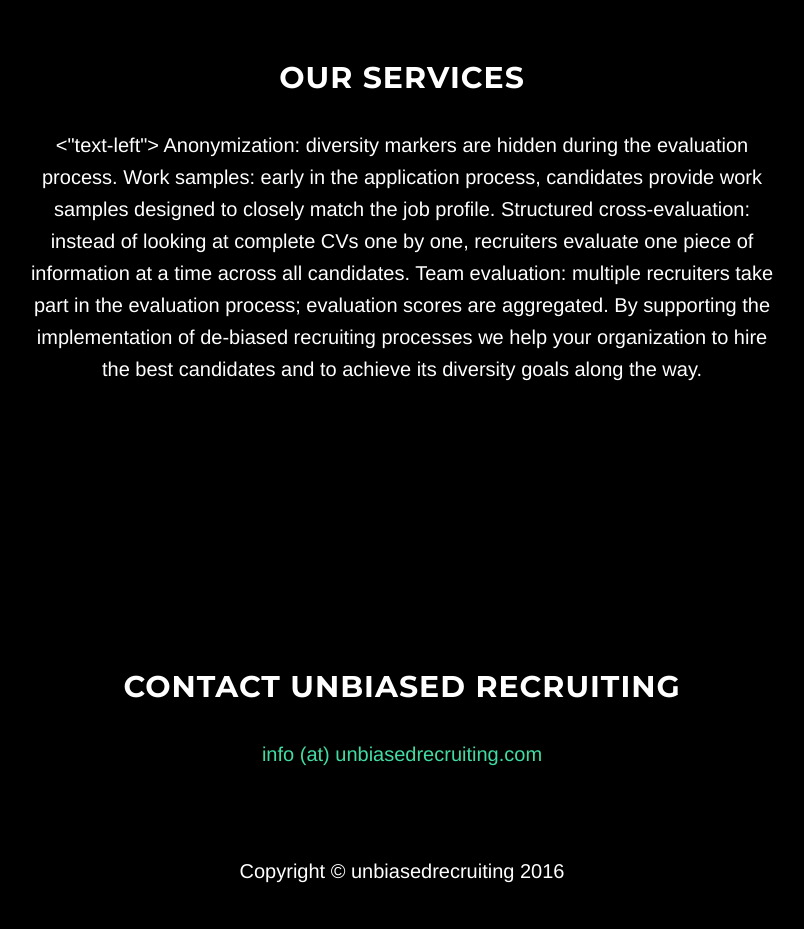
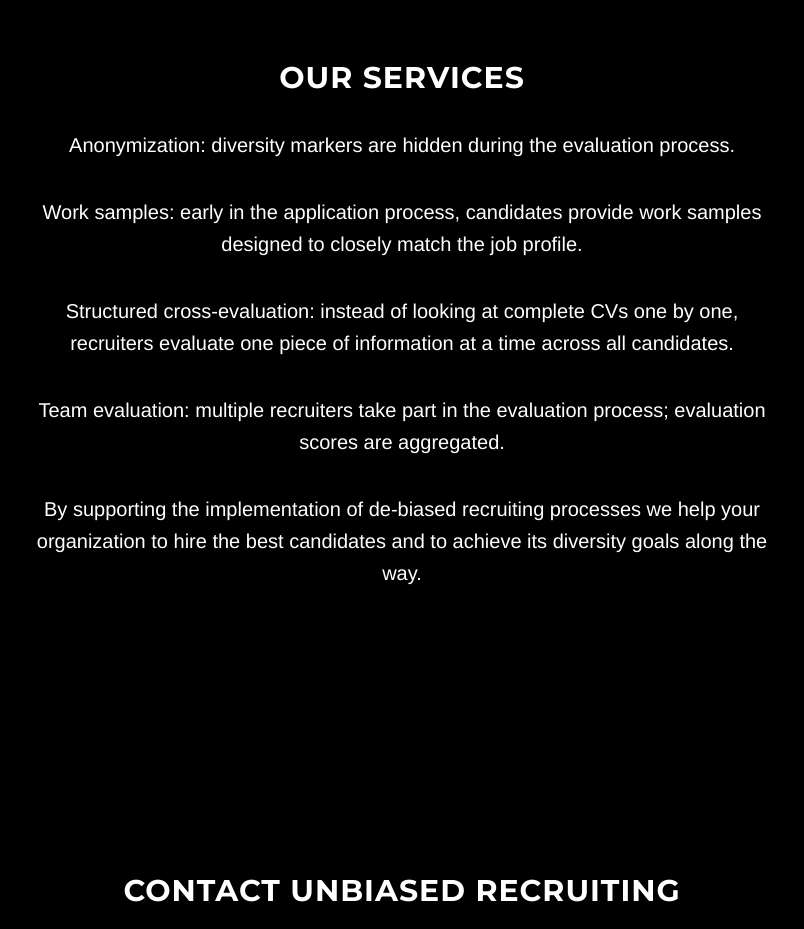
Before and after one commit to ch0pp3/ch0pp3.github.io, a website: page index.html in a window 1280 px wide. Shown: the part 1860-2789 px from the top of the page, without its empty margins (238-1042 px from the left). Drawn offline with nearby package versions, Linux system fonts and the light colour scheme; some packages are replaced by stand-ins of ours.

Commit message:
Update index.html

```diff
--- a/index.html
+++ b/index.html
@@ -102,13 +102,11 @@
         <div class="row">
             <div class="col-lg-8 col-lg-offset-2">
                 <h2>our services</h2>
-                <p><"text-left">
-                Anonymization: diversity markers are hidden during the evaluation process.
-                Work samples: early in the application process, candidates provide work samples designed to closely match the job profile.
-                Structured cross-evaluation: instead of looking at complete CVs one by one, recruiters evaluate one piece of information at a time across all candidates.
-                Team evaluation: multiple recruiters take part in the evaluation process; evaluation scores are aggregated.
-                By supporting the implementation of de-biased recruiting processes we help your organization to hire the best candidates and to achieve its diversity goals along the way.
-                </p>
+                <p>Anonymization: diversity markers are hidden during the evaluation process.</p>
+                <p> Work samples: early in the application process, candidates provide work samples designed to closely match the job profile.</p>
+                <p>Structured cross-evaluation: instead of looking at complete CVs one by one, recruiters evaluate one piece of information at a time across all candidates.</p>
+                <p>Team evaluation: multiple recruiters take part in the evaluation process; evaluation scores are aggregated.</p>
+                <p>By supporting the implementation of de-biased recruiting processes we help your organization to hire the best candidates and to achieve its diversity goals along the way.</p>
             </div>
         </div>
     </section>
```
